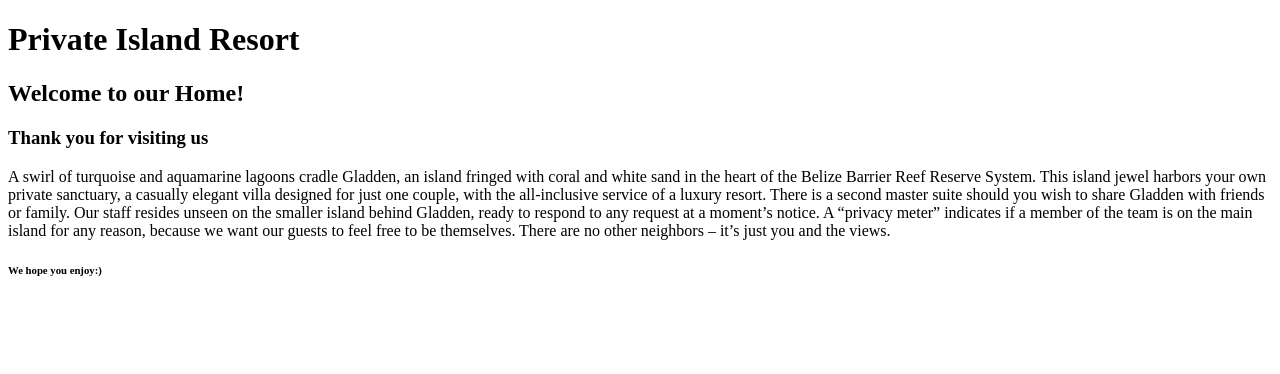
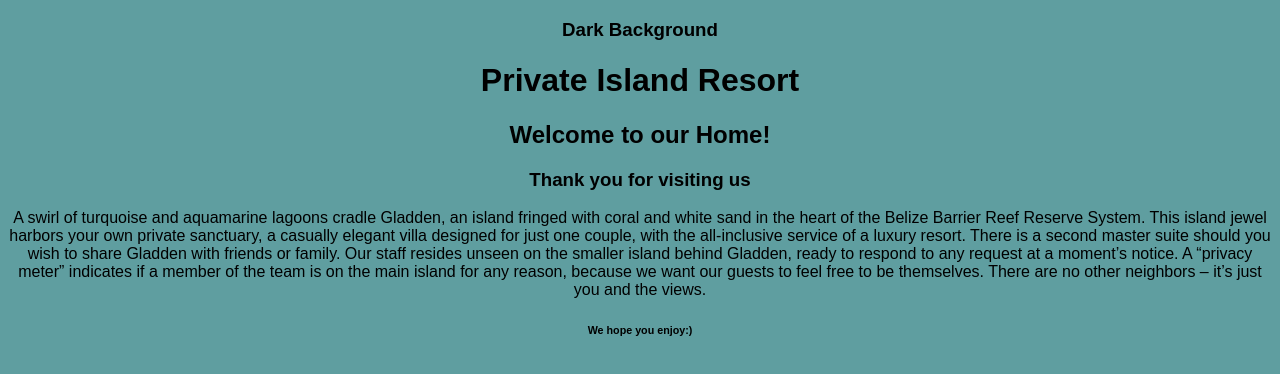
Before and after one commit to ianmwariri/IslandResortInvestor, a plain HTML site: page index.html in a window 1280 px wide. Drawn offline with Linux system fonts and the light colour scheme.

Commit message:
Add a Dark_Background Theme.

```diff
--- a/css/styles.css
+++ b/css/styles.css
@@ -0,0 +1,5 @@
+body{
+  text-align: center;
+  font-family: fantasy;
+  background-color: cadetblue;
+}
--- a/index.html
+++ b/index.html
@@ -1,10 +1,12 @@
 <!DOCTYPE html>
 <html>
   <head>
+   <link href="css/styles.css" rel="stylesheet" type="text/css">
     <title>Private Island Resort</title>
   </head>
 
   <body>
+    <h3>Dark Background</h3>
     <h1>Private Island Resort</h1>
     <h2>Welcome to our Home! </h2>
     <h3>Thank you for visiting us</h3>
```
